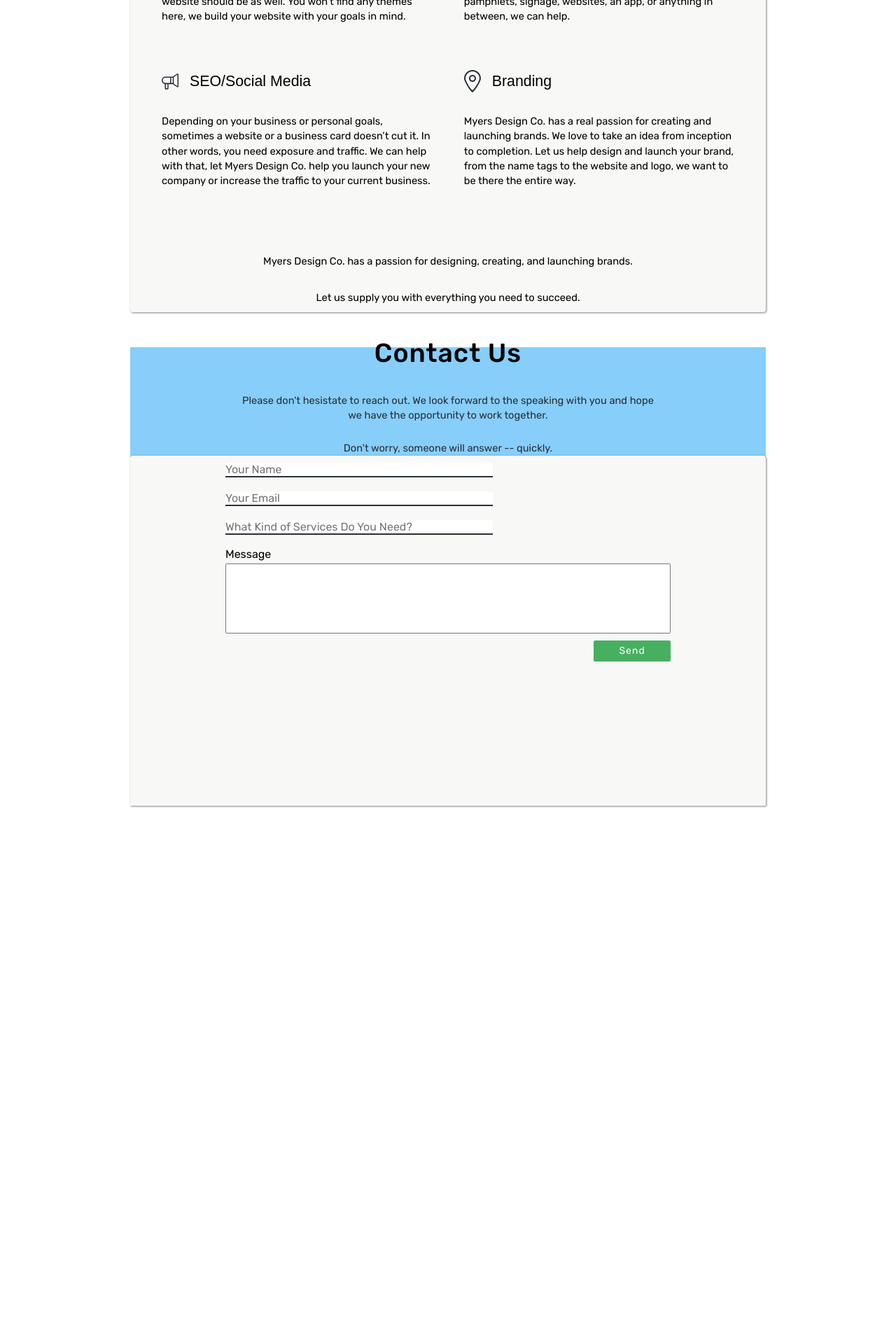
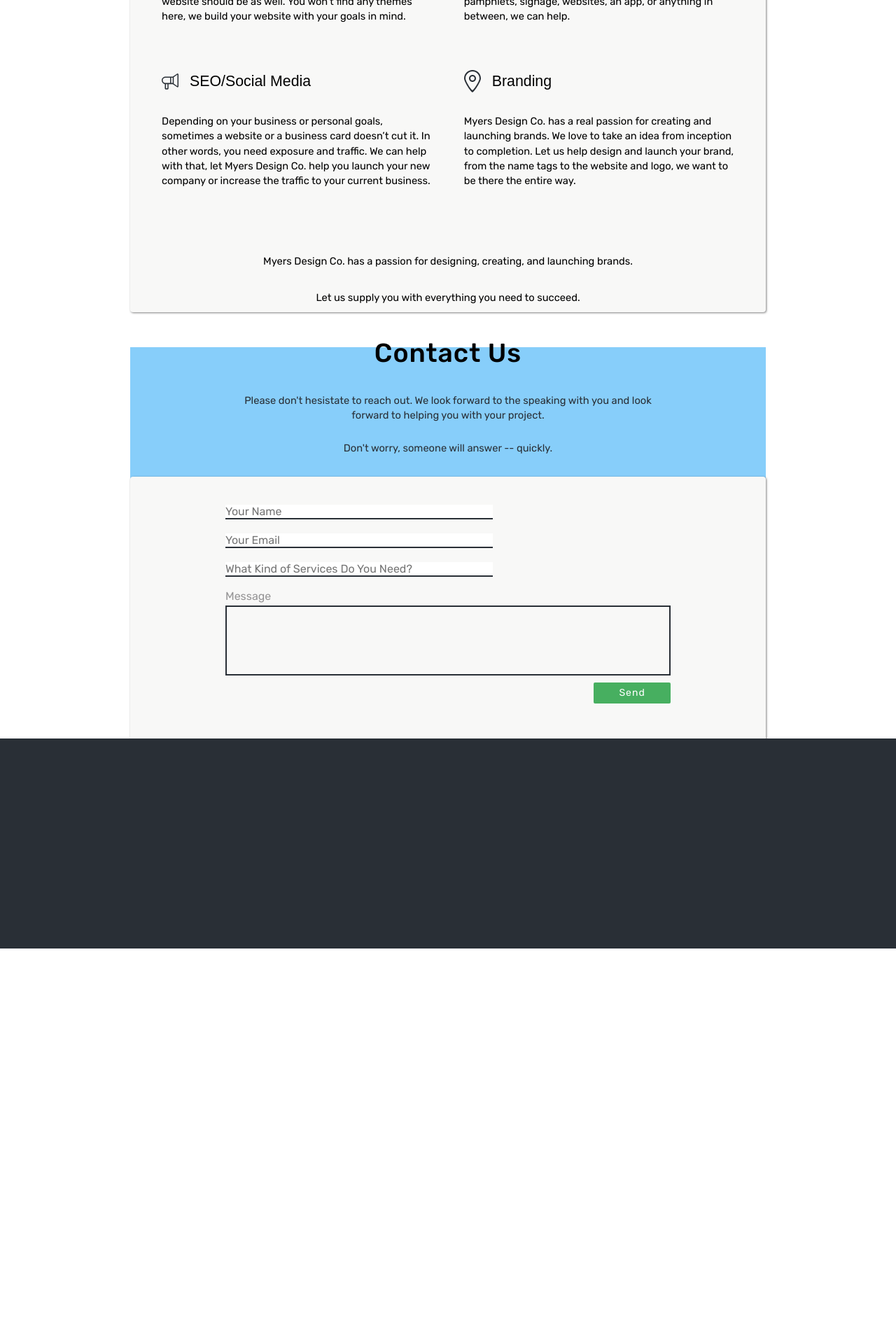
Before and after one commit to quinnmyers/mdc-website, a Jekyll site: the page built from index.html, in a window 1280 px wide. Shown: the part 737-2657 px from the top of the page at 70% size. Built offline with Jekyll 4.4.1, drawn with Linux system fonts in a browser that asks for light colours; Markdown is read by kramdown in place of the engine named in the settings.

Commit message:
added some contact area styling

```diff
--- a/_includes/contact.html
+++ b/_includes/contact.html
@@ -1 +1 @@
-<section class="contact"><div class="contact-container"><h1 class="section-title">Contact Us</h1><div class="contact-cta"><p>Please don't hesistate to reach out. We look forward to the speaking with you and hope we have the opportunity to work together. <br></p><p>Don't worry, someone will answer -- quickly.</p></div><div class="contact-form-container"><div class="contact-form"><form action="https://formspree.io/your@email.com" method="POST"></form><input class="line-input" id="name" type="text" name="name" placeholder="Your Name"/><input class="line-input" id="email" type="email" name="_replyto" placeholder="Your Email"/><input class="line-input" id="services" type="text" name="services" placeholder="What Kind of Services Do You Need?"/><label class="message-label" for="name">Message</label><textarea class="message" id="message" type="textarea" align="top" resize="false" name="_message"></textarea><input class="send-button" type="submit" value="Send" id="send-button"/></div></div></div></section>
+<section class="contact"><div class="contact-container"><h1 class="section-title">Contact Us</h1><div class="contact-cta"><p>Please don't hesistate to reach out. We look forward to the speaking with you and look forward to helping you with your project. <br></p><p>Don't worry, someone will answer -- quickly.</p></div><div class="contact-form-container"><div class="contact-form"><form action="https://formspree.io/your@email.com" method="POST"></form><input class="line-input" id="name" type="text" name="name" placeholder="Your Name" onfocus="this.placeholder = ''" onblur="this.placeholder = 'Your Name'"/><input class="line-input" id="email" type="email" name="_replyto" placeholder="Your Email" onfocus="this.placeholder = ''" onblur="this.placeholder = 'Your Email'"/><input class="line-input" id="services" type="text" name="services" placeholder="What Kind of Services Do You Need?" onfocus="this.placeholder = ''" onblur="this.placeholder = 'What Kind of Services Do You Need?'"/><label class="message-label" for="name">Message</label><textarea class="message" id="message" type="textarea" align="top" resize="false" name="_message"></textarea><input class="send-button" type="submit" value="Send" id="send-button"/></div></div></div></section>
--- /dev/null
+++ b/_includes/footer.html
@@ -0,0 +1 @@
+<section class="footer"><div class="footer-container"><div class="footer-content-container"></div></div></section>
--- a/_layouts/default.html
+++ b/_layouts/default.html
@@ -26,7 +26,9 @@
             {% include portfolio.html %}
             <!--{% include team.html %}-->
             {% include contact.html %}
-
+        </div>
+        <div class="footer">
+            {% include footer.html %}
         </div>
     </div>
 </body>
--- /dev/null
+++ b/_pugfiles/footer.pug
@@ -0,0 +1,3 @@
+section.footer
+  .footer-container
+    .footer-content-container
--- a/assets/css/main.css
+++ b/assets/css/main.css
@@ -867,6 +867,8 @@
     background: lightskyblue;
     -ms-flex-align: center;
         align-items: center; }
+    .contact .contact-container .contact-cta {
+      margin-bottom: 30px; }
     .contact .contact-container .contact-cta, .contact .contact-container p {
       max-width: 600px;
       margin-top: 25px;
@@ -882,7 +884,7 @@
           align-items: center;
       width: 100%;
       background: #F8F8F7;
-      height: 500px;
+      height: auto;
       box-shadow: 1px 1px 3px rgba(0, 0, 0, 0.5);
       border-top-left-radius: 4px;
       border-top-right-radius: 4px; }
@@ -893,7 +895,9 @@
             flex-direction: column;
         -ms-flex-pack: start;
             justify-content: flex-start;
-        width: 70%; }
+        width: 70%;
+        margin-top: 30px;
+        margin-bottom: 50px; }
         .contact .contact-container .contact-form-container .contact-form .line-input {
           border: 0px solid black;
           border-bottom: 2px solid #292F36;
@@ -918,9 +922,27 @@
         .contact .contact-container .contact-form-container .contact-form label {
           font-family: "Rubik", sans-serif;
           margin-top: 10px;
-          margin-bottom: 5px; }
+          margin-bottom: 5px;
+          color: #959495;
+          font-weight: 400; }
+        .contact .contact-container .contact-form-container .contact-form input:focus {
+          outline: none; }
       .contact .contact-container .contact-form-container #message {
         display: inline-block;
         height: 100px;
         font-family: "Rubik", sans-serif;
-        resize: none; }
+        resize: none;
+        background: #F8F8F7;
+        border: 2px solid #292F36; }
+
+@media (max-width: 375px) {
+  .contact-form {
+    width: 90% !important; } }
+
+.footer {
+  display: block; }
+  .footer .footer-container {
+    display: inline-block;
+    width: 100%;
+    height: 300px;
+    background: #292F36; }
--- a/assets/css/main.scss
+++ b/assets/css/main.scss
@@ -10,3 +10,4 @@
 @import "4-sections/portfolio";
 @import "4-sections/team";
 @import "4-sections/contact";
+@import "4-sections/footer";
```
Also changed, not shown: _pugfiles/contact.pug (+4 -4 lines), assets/css/4-sections/contact.sass (+17 -1 lines), assets/css/4-sections/footer.sass (added, +8 -0 lines), 5 other files.
